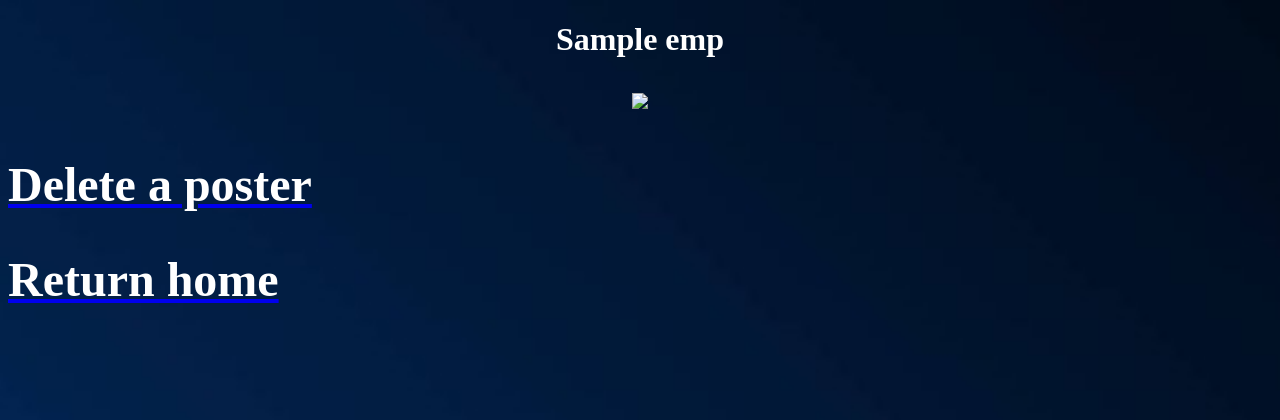
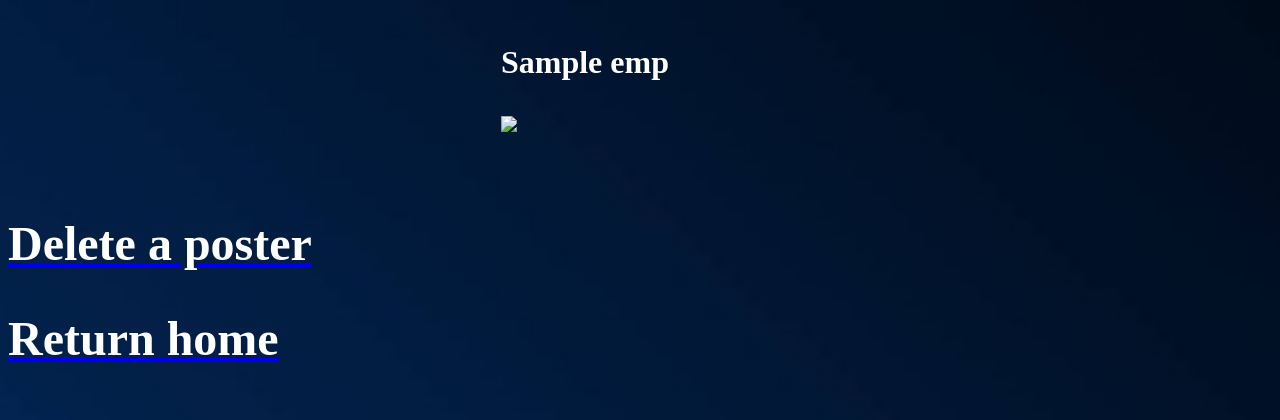
Before and after one commit to sajabilal/Film-Posters, a Flask app: template templates/list.html in a window 1280 px wide. Shown: the top 420 px of the page. Run offline with Flask 2, Linux system fonts and the light colour scheme; the template is opened without the code that fills it: most values are stand-ins (such as "Sample title", 1, 10 or a date in 2020); parts of the project's set-up code (start-up, migrations or seed data) failed here and were passed over.

Commit message:
Project updated

```diff
--- a/app.py
+++ b/app.py
@@ -31,7 +31,8 @@ def result():
         mv_url = search_and_down(name)
         download_poster = down_req(name, mv_url)
         db.db.collection.insert_one({"mvname" : name, "mvurl" : mv_url, 'UploadDate' : datetime.now()})
-        return render_template("result.html") + resultmv
+        return render_template("result.html") + resultmv + '<a href="resultmv" download></a>'
+
     return render_template("result.html") + resultmv
 
 
--- a/templates/list.html
+++ b/templates/list.html
@@ -13,12 +13,19 @@
         </style>
 </head>
 <body>
-    {% for emp in emp_list %}
-    <center><h1 style="color:white"><td>{{ emp['mvname'] }}</td></h1></center>
-    <center><h1><img src="{{ emp['mvurl'] }}"></h1></center>
-    {% endfor %}
+
+    <div style="display:flex;flex-wrap: wrap;justify-content: center;align-items: center;">
+        {% for emp in emp_list %}
+        <div style="margin: 15px; flex: 0 0 22%">
+            <div><h1 style="color:white"><td>{{ emp['mvname'] }}</td></h1></div>
+            <div><h1><img src="{{ emp['mvurl'] }}"></h1></div>
+
+
+        </div>
+        {% endfor %}
+
+        </div>
     <h1><a href="/delete"><h2 style="color:white;">Delete a poster</h2></a></h1>
-        <h1><a href="/"><h2 style="color:white;">Return home</h2></a></h1>
-
+    <h1><a href="/"><h2 style="color:white;">Return home</h2></a></h1>
     </body>
 </html>
```
